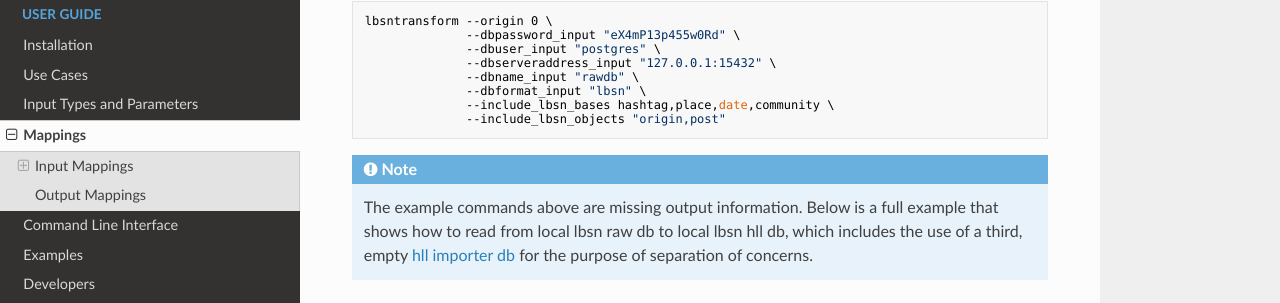
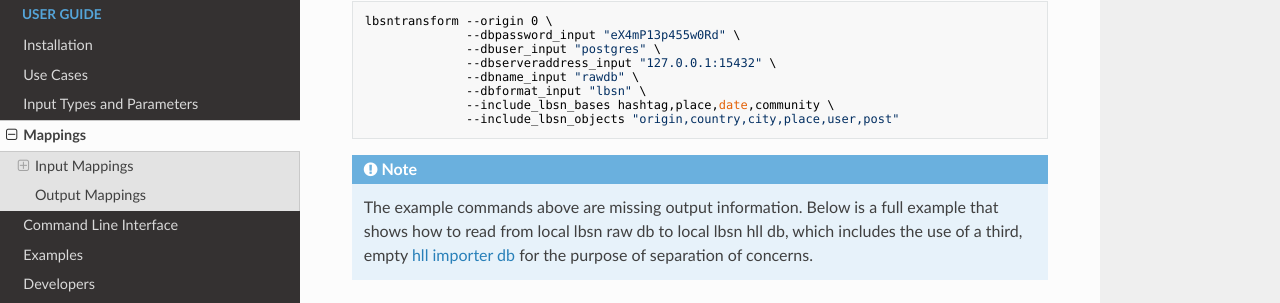
Before and after one commit to Sieboldianus/lbsntransform, an MkDocs documentation site: the page built from docs/mappings.md, in a window 1280 px wide and 900 px high, scrolled down 1385 px. Shown: the part 148-451 px from the top of the window. Built offline with MkDocs 1.6.1, drawn with Linux system fonts in a browser that asks for light colours; nearby versions of some CDN libraries.

Commit message:
docs: Clarify to use all lbsn objects by default when mapping from lbsn raw

````diff
--- a/docs/mappings.md
+++ b/docs/mappings.md
@@ -73,7 +73,7 @@ lbsntransform --origin 0 \
               --dbname_input "rawdb" \
               --dbformat_input "lbsn" \
               --include_lbsn_bases hashtag,place,date,community \
-              --include_lbsn_objects "origin,post"
+              --include_lbsn_objects "origin,country,city,place,user,post"
 ```
 
 !!! note
````
